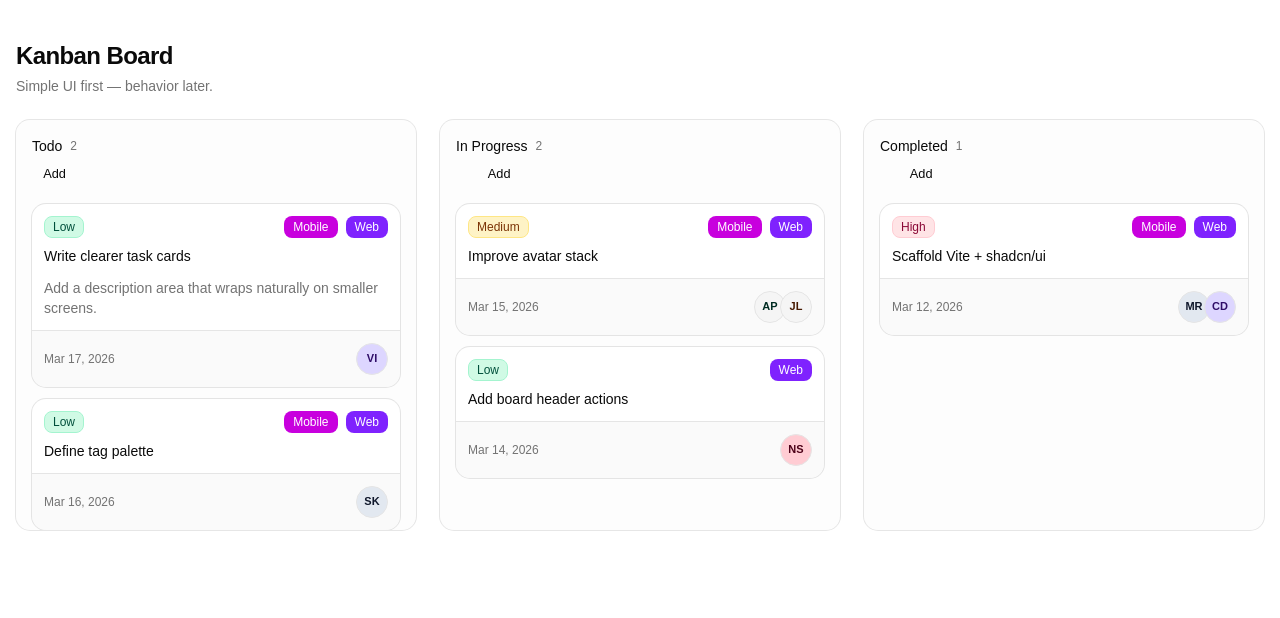
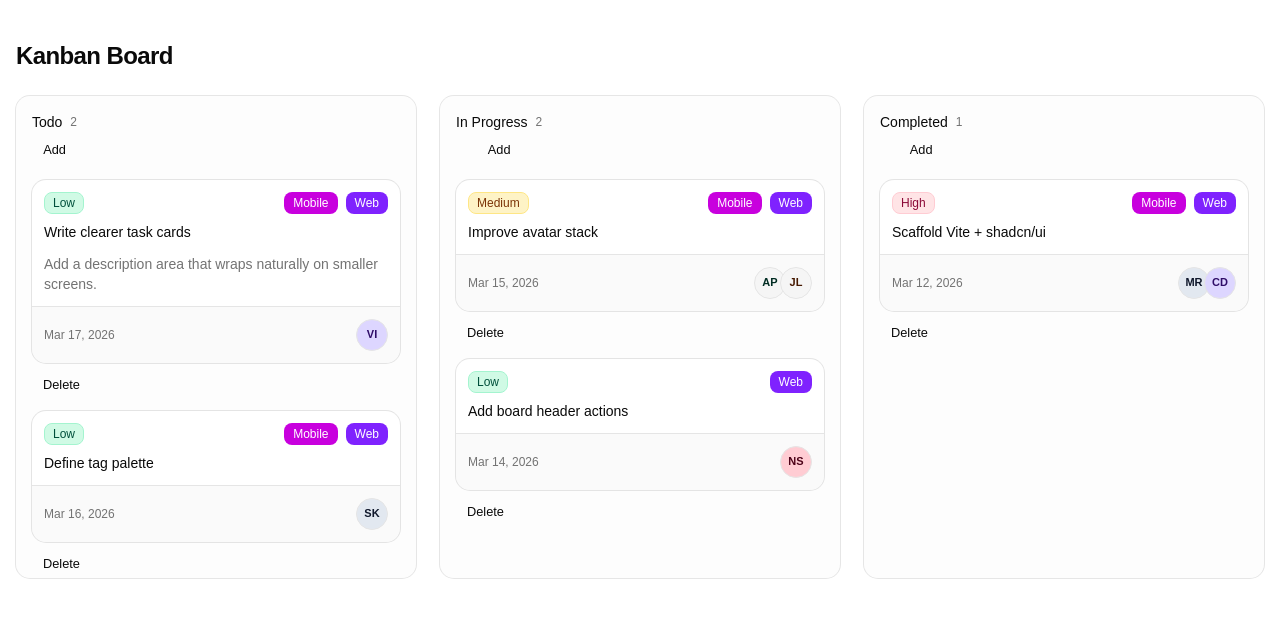
Before and after one commit to VladimirYastrebov/kanban-project, a React (Vite) app: page / in a window 1280 px wide. Shown: the top 618 px of the page. Built offline with nearby package versions, Linux system fonts and the light colour scheme.

Commit message:
feat: add dynamic change cards

```diff
--- a/package.json
+++ b/package.json
@@ -10,6 +10,9 @@
     "preview": "vite preview"
   },
   "dependencies": {
+    "@dnd-kit/core": "^6.3.1",
+    "@dnd-kit/sortable": "^10.0.0",
+    "@dnd-kit/utilities": "^3.2.2",
     "@fontsource-variable/geist": "^5.2.8",
     "@tailwindcss/vite": "^4.2.1",
     "axios": "^1.13.6",
--- a/src/App.tsx
+++ b/src/App.tsx
@@ -1,16 +1,95 @@
+import { useState } from "react";
+
 import { BOARD } from "@/components/kanban/boardData";
 import { KanbanColumn } from "@/components/kanban/KanbanColumn";
+import type { Assignee, Card, Column, NewCardInput, Tone } from "@/components/kanban/types";
+
+const TONES: Tone[] = ["slate", "emerald", "violet", "amber", "rose"];
+
+function formatToday() {
+  return new Date().toLocaleDateString("en-US", {
+    month: "short",
+    day: "2-digit",
+    year: "numeric",
+  });
+}
+
+function toAssignees(names: string[]): Assignee[] {
+  return names.map((name, index) => ({
+    id: `u-${crypto.randomUUID()}`,
+    name,
+    tone: TONES[index % TONES.length],
+  }));
+}
 
 function App() {
+  const [columns, setColumns] = useState<Column[]>(BOARD);
+  const columnIds = columns.map((column) => column.id);
+
+  function addCard(columnId: string, input: NewCardInput) {
+    const nextCard: Card = {
+      id: `c-${crypto.randomUUID()}`,
+      title: input.title,
+      description: input.description,
+      priority: input.priority,
+      tags: input.tags,
+      date: formatToday(),
+      assignees: toAssignees(input.assigneeNames),
+    };
+
+    setColumns((current) =>
+      current.map((column) =>
+        column.id === columnId
+          ? { ...column, cards: [...column.cards, nextCard] }
+          : column,
+      ),
+    );
+  }
+
+  function deleteCard(columnId: string, cardId: string) {
+    setColumns((current) =>
+      current.map((column) =>
+        column.id === columnId
+          ? { ...column, cards: column.cards.filter((card) => card.id !== cardId) }
+          : column,
+      ),
+    );
+  }
+
+  function moveCard(cardId: string, fromColumnId: string, toColumnId: string) {
+    if (fromColumnId === toColumnId) return;
+
+    setColumns((current) => {
+      const sourceColumn = current.find((column) => column.id === fromColumnId);
+      const cardToMove = sourceColumn?.cards.find((card) => card.id === cardId);
+      if (!cardToMove) return current;
+
+      return current.map((column) => {
+        if (column.id === fromColumnId) {
+          return {
+            ...column,
+            cards: column.cards.filter((card) => card.id !== cardId),
+          };
+        }
+
+        if (column.id === toColumnId) {
+          return {
+            ...column,
+            cards: [...column.cards, cardToMove],
+          };
+        }
+
+        return column;
+      });
+    });
+  }
+
   return (
     <main className="min-h-dvh bg-background">
       <div className="container mx-auto space-y-6 px-4 py-10">
         <header className="flex items-end justify-between gap-4">
           <div>
             <h1 className="text-2xl font-semibold tracking-tight">Kanban Board</h1>
-            <p className="mt-1 text-sm text-muted-foreground">
-              Simple UI first — behavior later.
-            </p>
           </div>
         </header>
 
@@ -18,8 +97,15 @@ function App() {
           className="grid gap-6 md:grid-cols-3"
           aria-label="Kanban board"
         >
-          {BOARD.map((column) => (
-            <KanbanColumn key={column.id} column={column} />
+          {columns.map((column) => (
+            <KanbanColumn
+              key={column.id}
+              column={column}
+              columnIds={columnIds}
+              onAddCard={addCard}
+              onDeleteCard={deleteCard}
+              onMoveCard={moveCard}
+            />
           ))}
         </section>
       </div>
--- a/src/components/kanban/KanbanColumn.tsx
+++ b/src/components/kanban/KanbanColumn.tsx
@@ -12,9 +12,21 @@ import {
 } from "@/components/ui/select";
 
 import { KanbanCard } from "./KanbanCard";
-import type { Column, Priority, Tag } from "./types";
+import type { Column, NewCardInput, Priority, Tag } from "./types";
 
-export function KanbanColumn({ column }: { column: Column }) {
+type KanbanColumnProps = {
+    column: Column;
+    columnIds: string[];
+    onAddCard: (columnId: string, input: NewCardInput) => void;
+    onDeleteCard: (columnId: string, cardId: string) => void;
+    onMoveCard: (cardId: string, fromColumnId: string, toColumnId: string) => void;
+};
+
+export function KanbanColumn({
+    column,
+    onAddCard,
+    onDeleteCard,
+}: KanbanColumnProps) {
     const [isOpen, setIsOpen] = useState(false);
     const [title, setTitle] = useState("");
     const [priority, setPriority] = useState<Priority>("low");
@@ -24,6 +36,19 @@ export function KanbanColumn({ column }: { column: Column }) {
 
     function handleSubmit(event: React.FormEvent<HTMLFormElement>) {
         event.preventDefault();
+        const parsedAssignees = assignees
+            .split(",")
+            .map((name) => name.trim())
+            .filter(Boolean);
+
+        onAddCard(column.id, {
+            title: title.trim(),
+            description: description.trim() || undefined,
+            priority,
+            tags,
+            assigneeNames: parsedAssignees,
+        });
+
         setIsOpen(false);
         setTitle("");
         setPriority("low");
@@ -46,9 +71,23 @@ export function KanbanColumn({ column }: { column: Column }) {
                 </CardHeader>
 
                 <CardContent className="space-y-3">
-                    {column.cards.map((card) => (
-                        <KanbanCard key={card.id} card={card} />
-                    ))}
+                    {column.cards.map((card) => {
+                        return (
+                            <div key={card.id} className="space-y-2">
+                                <KanbanCard card={card} />
+                                <div className="flex flex-wrap items-center gap-2">
+                                    <Button
+                                        type="button"
+                                        variant="ghost"
+                                        size="sm"
+                                        onClick={() => onDeleteCard(column.id, card.id)}
+                                    >
+                                        Delete
+                                    </Button>
+                                </div>
+                            </div>
+                        );
+                    })}
 
                     {column.cards.length === 0 ? (
                         <div className="rounded-lg border border-dashed bg-background/60 p-6 text-center text-sm text-muted-foreground">
@@ -101,6 +140,7 @@ export function KanbanColumn({ column }: { column: Column }) {
                                         return (
                                             <button
                                                 key={tag}
+                                                type="button"
                                                 className={`rounded-full border px-3 py-1 text-xs ${checked ? "bg-primary text-primary-foreground" : "bg-background text-foreground"}`}
                                                 onClick={() => {
                                                     setTags((current) =>
```
Also changed, not shown: src/components/kanban/types.ts (+8 -0 lines), 1 other file (tests, documents, lock files or other folders).
